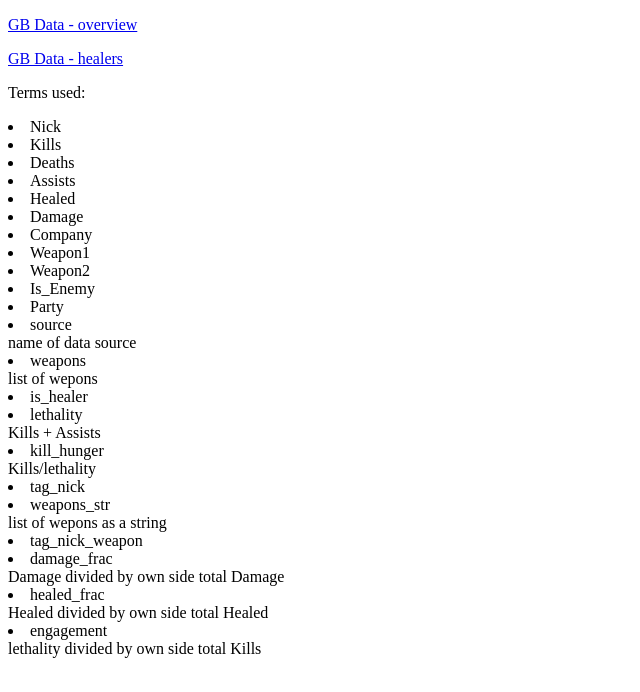
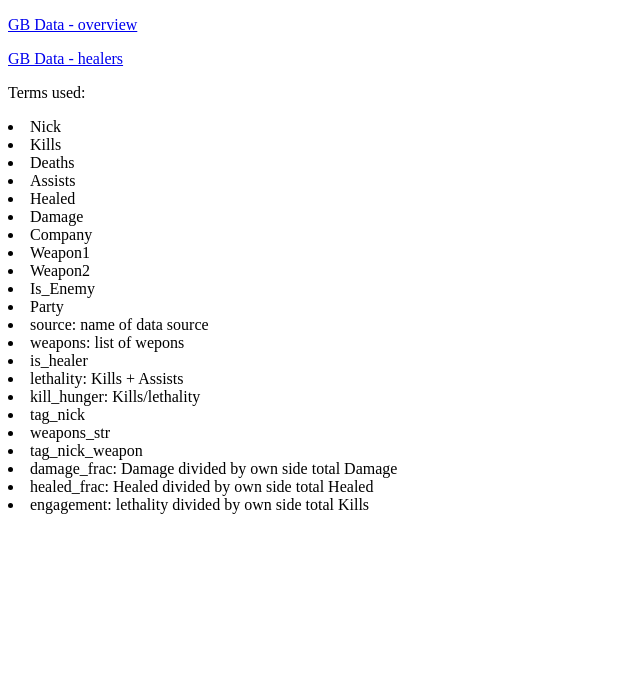
Before and after one commit to marchtom/marchtom.github.io, a plain HTML site: page index.html in a window 1280 px wide. Shown: the whole page, without its empty margins (0-640 px from the left). Drawn offline with Linux system fonts and the light colour scheme.

Commit message:
Update index.html

```diff
--- a/index.html
+++ b/index.html
@@ -21,24 +21,16 @@
       <li>Weapon2</li>
       <li>Is_Enemy</li>
       <li>Party</li>
-      <li>source</li>
-      name of data source
-      <li>weapons</li>
-      list of wepons
+      <li>source: name of data source</li>
+      <li>weapons: list of wepons</li>
       <li>is_healer</li>
-      <li>lethality</li>
-      Kills + Assists
-      <li>kill_hunger</li>
-      Kills/lethality
+      <li>lethality: Kills + Assists</li>
+      <li>kill_hunger: Kills/lethality</l>
       <li>tag_nick</li>
       <li>weapons_str</li>
-      list of wepons as a string
       <li>tag_nick_weapon</li>
-      <li>damage_frac</li>
-      Damage divided by own side total Damage
-      <li>healed_frac</li>
-      Healed divided by own side total Healed
-      <li>engagement</li>
-      lethality divided by own side total Kills
+      <li>damage_frac: Damage divided by own side total Damage</li>
+      <li>healed_frac: Healed divided by own side total Healed</li>
+      <li>engagement: lethality divided by own side total Kills</li>
    </BODY>
 </HTML>
```
